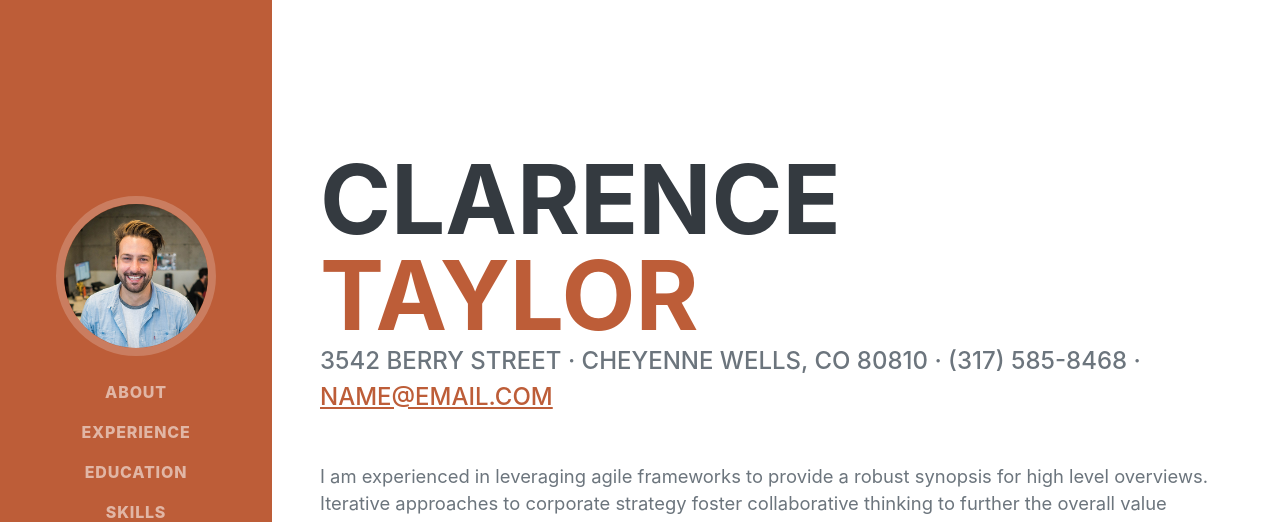
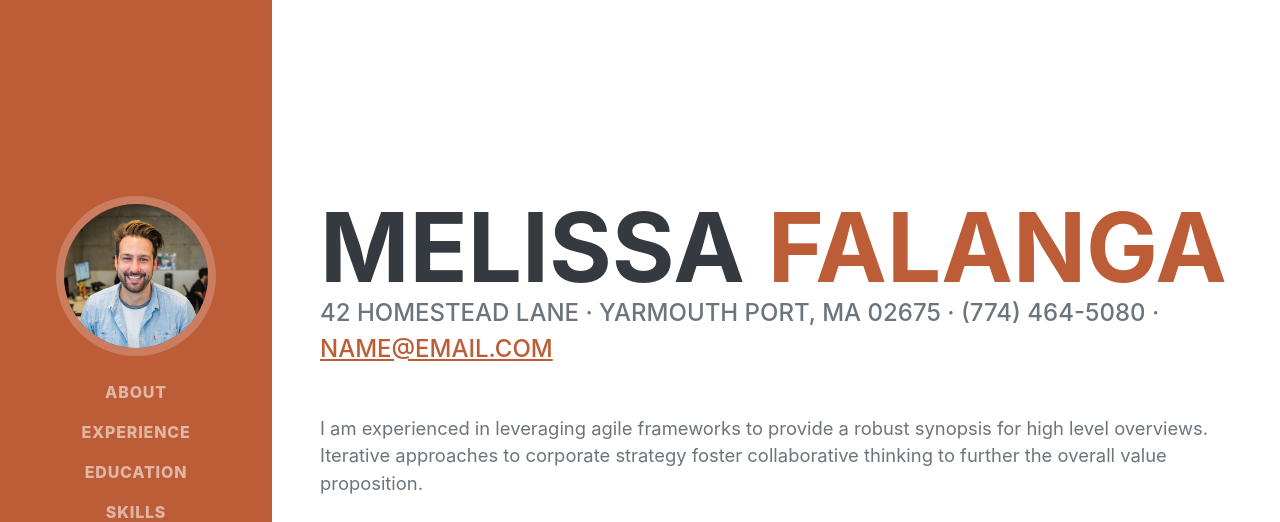
Before and after one commit to melissa-falanga/melissa-falanga.github.io, a plain HTML site: page dist/index.html in a window 1280 px wide. Shown: the top 522 px of the page. Drawn offline with nearby package versions, Linux system fonts and the light colour scheme; a web font is replaced by a local one.

Commit message:
Updated Text Test

```diff
--- a/dist/index.html
+++ b/dist/index.html
@@ -40,12 +40,12 @@
             <section class="resume-section" id="about">
                 <div class="resume-section-content">
                     <h1 class="mb-0">
-                        Clarence
-                        <span class="text-primary">Taylor</span>
+                        Melissa
+                        <span class="text-primary">Falanga</span>
                     </h1>
                     <div class="subheading mb-5">
-                        3542 Berry Street · Cheyenne Wells, CO 80810 · (317) 585-8468 ·
-                        <a href="mailto:name@email.com">name@email.com</a>
+                        42 Homestead Lane · Yarmouth Port, MA 02675 · (774) 464-5080 ·
+                        <a href="mfal092@gmail.com">name@email.com</a>
                     </div>
                     <p class="lead mb-5">I am experienced in leveraging agile frameworks to provide a robust synopsis for high level overviews. Iterative approaches to corporate strategy foster collaborative thinking to further the overall value proposition.</p>
                     <div class="social-icons">
```
